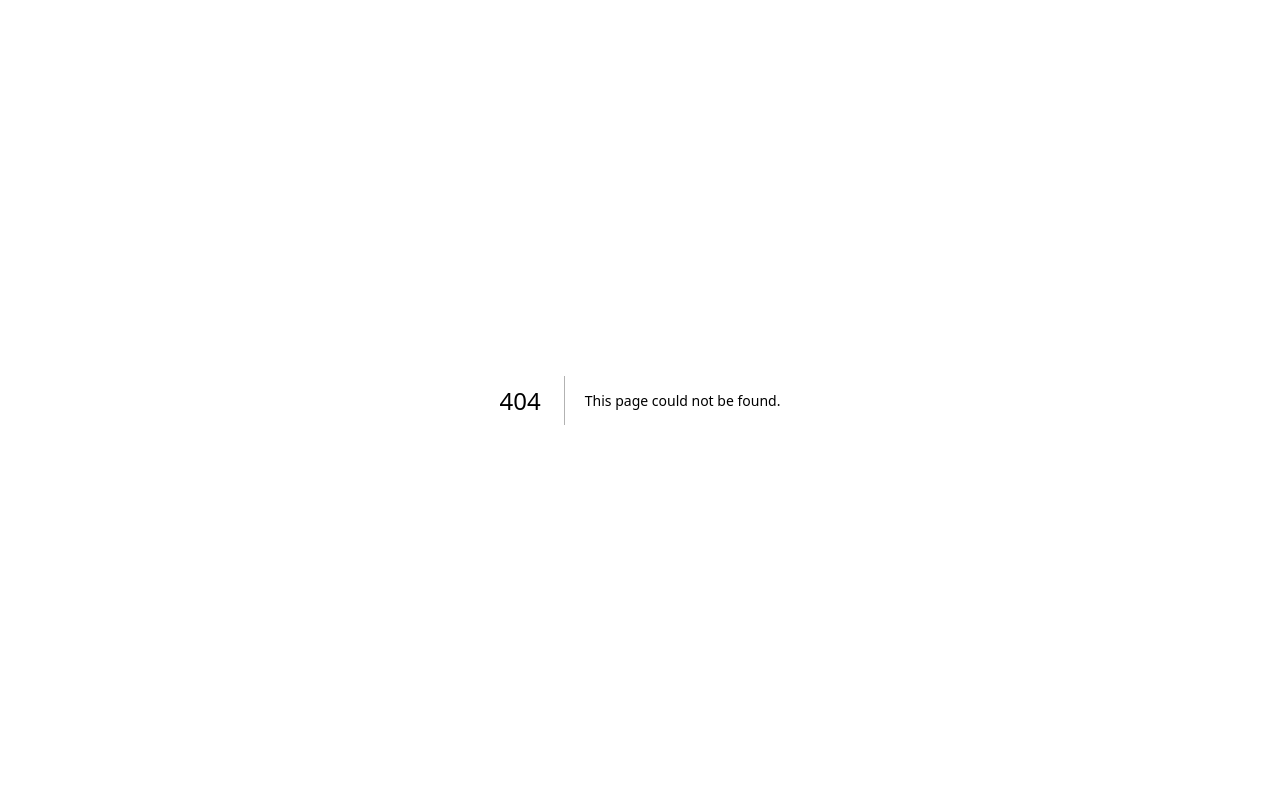
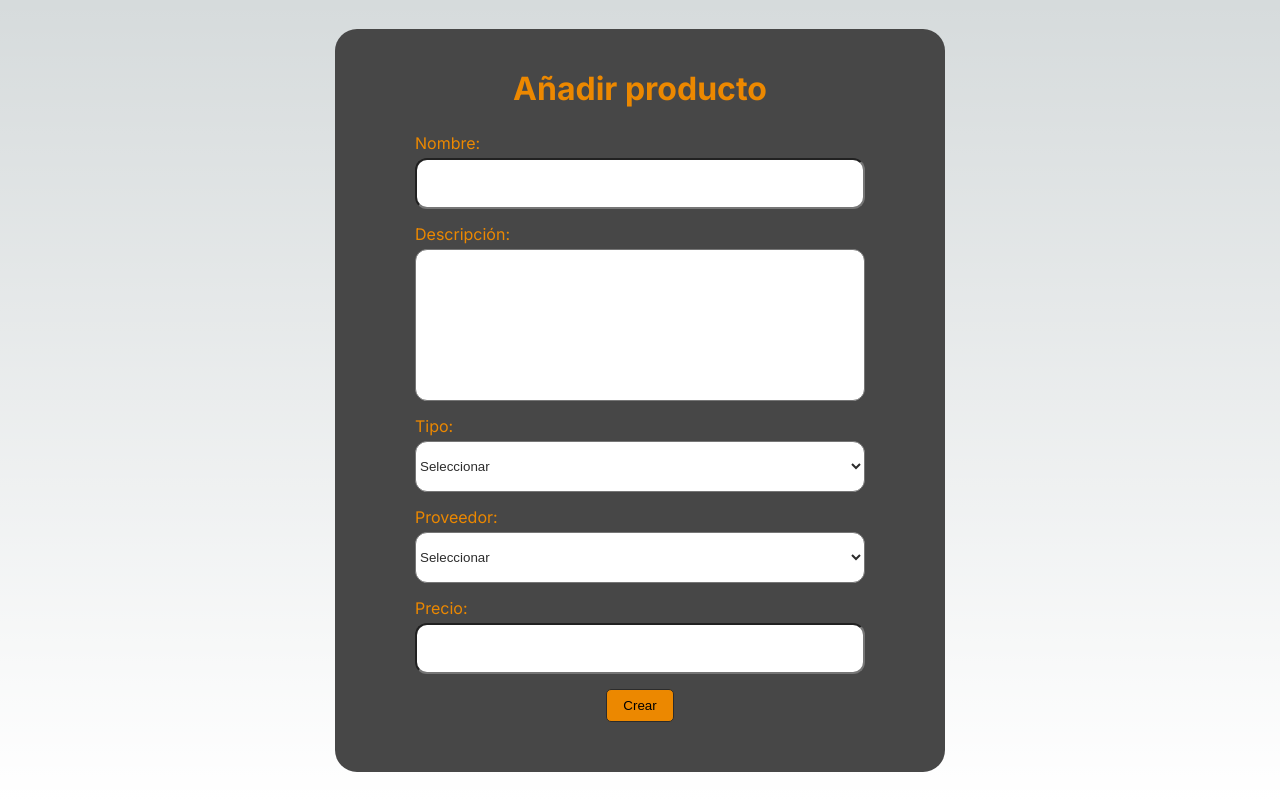
Before and after one commit to ImanolBraccciale/PF-Ferreteria, a Next.js app: page /formProducto in a window 1280 px wide. Before the commit this address had no page. Built offline with nearby package versions, Linux system fonts and the light colour scheme.

Commit message:
rama de daniel
primer comit

```diff
--- a/package.json
+++ b/package.json
@@ -9,10 +9,12 @@
     "lint": "next lint"
   },
   "dependencies": {
+    "@reduxjs/toolkit": "^1.9.5",
     "eslint": "8.49.0",
     "eslint-config-next": "13.4.19",
     "next": "13.4.19",
     "react": "18.2.0",
-    "react-dom": "18.2.0"
+    "react-dom": "18.2.0",
+    "react-redux": "^8.1.2"
   }
 }
--- /dev/null
+++ b/src/app/formProducto/page.jsx
@@ -0,0 +1,47 @@
+import style from './page.module.css'
+
+
+function FormProducto() {
+    return (
+        <main className={style.main}>
+            <div className={style.contenedor}>
+                <h1 className={style.title}>Añadir producto</h1>
+                <form className={style.form} action="" method='post'>
+                    <div className={style.group}>
+                        <label className={style.nombre} htmlFor="name">Nombre:</label>
+                        <input className={style.inputNombre} type="text" id='name' name='name' />
+                    </div>
+                    <div className={style.group}>
+                        <label className={style.descripcion} htmlFor="description">Descripción:</label>
+                        <textarea className={style.inputDescripcion} name="description" id="description" cols="30" rows="10"></textarea>
+                    </div>
+                    <div className={style.group}>
+                        <label className={style.tipo} htmlFor="type">Tipo:</label>
+                        <select className={style.inputTipo} name="type" id="type">
+                            <option value="">Seleccionar</option>
+                            <option value="">No seleccionar</option>
+                            <option value="">No o si?</option>
+                        </select>
+                    </div>
+                    <div className={style.group}>
+                        <label className={style.proveedor} htmlFor="provider">Proveedor:</label>
+                        <select className={style.inputProveedor} name="provider" id="provider">
+                            <option value="">Seleccionar</option>
+                            <option value="">No seleccionar</option>
+                            <option value="">No o si?</option>
+                        </select>
+                    </div>
+                    <div className={style.group}>
+                        <label className={style.precio} htmlFor="price">Precio:</label>
+                        <input className={style.inputPrecio} type="number" id='price' name='price' />
+                    </div>
+                    <div className={style.divButton}>
+                    <button className={style.buttonCreate} type='submit'>Crear</button>
+                    </div>
+                </form>
+            </div>
+        </main>
+    )
+}
+
+export default FormProducto
--- /dev/null
+++ b/src/app/formProducto/page.module.css
@@ -0,0 +1,92 @@
+.main {
+    min-height: 100vh;
+    display: flex;
+    flex-direction: column;
+    align-items: center;
+    justify-content: center;
+}
+
+.contenedor {
+    display: grid;
+    place-items: center;
+
+    border-radius: 22px;
+    background: #474747;
+}
+
+.form {
+
+    padding: 20px 80px 50px 80px;
+}
+
+.group {
+    display: flex;
+    flex-direction: column;
+    margin-bottom: 15px;
+}
+
+.title,
+.nombre,
+.descripcion,
+.tipo,
+.proveedor,
+.precio {
+    color: #EC8800;
+    padding-bottom: 5px;
+
+}
+
+.title {
+    padding-top: 40px;
+
+}
+
+.inputNombre,
+.inputTipo,
+.inputProveedor,
+.inputPrecio {
+    border-radius: 12px;
+    background: #FFF;
+    color: #2c2c2c;
+    width: 450px;
+    height: 51px;
+    flex-shrink: 0;
+}
+
+.inputDescripcion {
+    border-radius: 12px;
+    background: #FFF;
+    color: #2c2c2c;
+    resize: none;
+}
+
+.divButton {
+    display: flex;
+    align-items: center;
+    justify-content: center;
+}
+
+.buttonCreate {
+
+    background: #EC8800 ;
+    border-radius: 5px;
+}
+
+.buttonCreate {
+    border: 1px solid #2c2c2c;
+    padding: 0.6em 1.2em;
+    border-radius: 5px;
+    background-color: #EC8800;
+    cursor: pointer;
+    transition: border-color 0.25s;
+}
+
+.buttonCreate:hover {
+    border-color: #FFA424;
+    transform: scale(1.05);
+}
+
+.buttonCreate:focus,
+.buttonCreate:focus-visible {
+    outline: 4px auto -webkit-focus-ring-color;
+}
```
Also changed, not shown: src/app/layout.jsx (renamed from src/app/layout.js), src/app/page.jsx (renamed from src/app/page.js), 1 other file (tests, documents, lock files or other folders).
